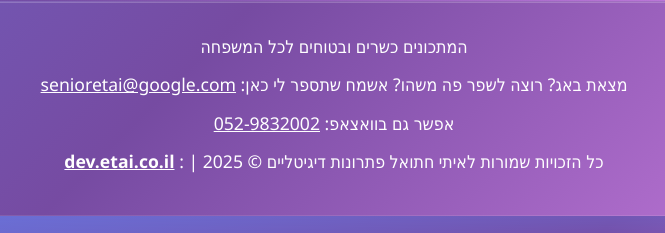
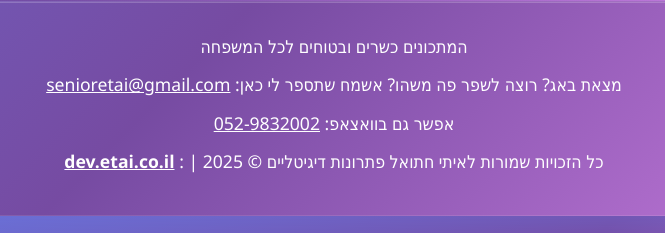
Before and after one commit to Etai89/Kids_reciepes, a plain HTML site: page index.html in a window 1280 px wide. Shown: the part 2300-2533 px from the top of the page, 306-971 px from the left. Drawn offline with nearby package versions, Linux system fonts and the light colour scheme.

Commit message:
email fixes v1.1

```diff
--- a/index.html
+++ b/index.html
@@ -241,7 +241,7 @@
 
         <footer class="footer">
             <p>המתכונים כשרים ובטוחים לכל המשפחה</p>
-            <p>מצאת באג? רוצה לשפר פה משהו? אשמח שתספר לי כאן:  <a style="color: white;" href="mailto:senioretai@google.com" target="_blank">senioretai@google.com</a></p>
+            <p>מצאת באג? רוצה לשפר פה משהו? אשמח שתספר לי כאן:  <a style="color: white;" href="mailto:senioretai@gmail.com" target="_blank">senioretai@gmail.com</a></p>
             <p>אפשר גם בוואצאפ: <a style="color: white;" href="https://wa.me/972549832002" target="_blank">052-9832002</a></p>
             <p>כל הזכויות שמורות לאיתי חתואל פתרונות דיגיטליים © 2025 | : <a href="https://dev.etai.co.il/"><u
                         style="color: white;"><strong>dev.etai.co.il</strong></u></a> </p>
```
